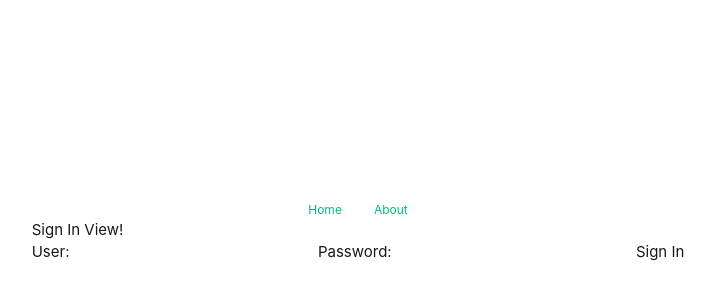
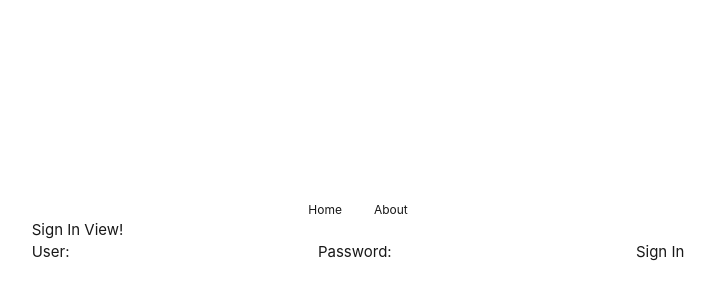
Before and after one commit to alexfreixa/IH-TODO-List, a Vue app: page /signin in a window 1280 px wide. Shown: the part 184-484 px from the top of the page, without its empty margins (282-997 px from the left). Built offline with nearby package versions, Linux system fonts and the light colour scheme.

Commit message:
Loop Tasks working

```diff
--- a/src/assets/main.css
+++ b/src/assets/main.css
@@ -4,18 +4,9 @@
 @tailwind utilities;
 
 #app {
-  max-width: 1280px;
+  width: 100%;
   margin: 0 auto;
   padding: 2rem;
-  font-weight: normal;
-}
-
-a,
-.green {
-  text-decoration: none;
-  color: hsla(160, 100%, 37%, 1);
-  transition: 0.4s;
-  padding: 3px;
 }
 
 @media (hover: hover) {
--- a/src/components/SingleTask.vue
+++ b/src/components/SingleTask.vue
@@ -7,7 +7,7 @@ defineProps({
 </script>
 
 <template>
-  <div id="task-body" class="flex text-black bg-white">
+  <div id="item" class="flex text-black bg-white px-4 py-2 border-b border-black w-3/4">
     <div id="id">
       <span>#{{ task.id }} - </span>
     </div>
--- a/src/views/HomeView.vue
+++ b/src/views/HomeView.vue
@@ -1,18 +1,17 @@
 <script setup>
-
-import { useTasksStore } from '@/stores/tasksStore';
-import { storeToRefs } from 'pinia';
-import { onMounted } from 'vue';
-import { ref } from 'vue';
+import { useTasksStore } from '@/stores/tasksStore'
+import { storeToRefs } from 'pinia'
+import { onMounted } from 'vue'
+import { ref } from 'vue'
 
 //import SingleTask from '@/components/SingleTask.vue';
-import SingleTask from '../components/SingleTask.vue';
+import SingleTask from '../components/SingleTask.vue'
 
-const tasksStore = useTasksStore();
-const { tasks } = storeToRefs(tasksStore);
+const tasksStore = useTasksStore()
+const { tasks } = storeToRefs(tasksStore)
 
 onMounted(() => {
-	tasksStore.fetchTasks();
+  tasksStore.fetchTasks()
 })
 
 /*const taskList = ref([
@@ -32,19 +31,20 @@ onMounted(() => {
 		is_complete: true,
     },
 ]);*/
-
 </script>
 
 <template>
-	<main>
-		<h1>My personal Task List</h1>
-		<br>
-		<SingleTask v-for="task in tasks" :task="task"/>
-		<br>
-		<span>Total Tasks: {{ tasks.length }}</span>
-
-	</main>
+  <main class="w-full">
+    <br />
+	<div class="flex justify-center flex-col">
+    <h1 class="text-xl">My personal Task List</h1>
+    <br />
+    <div id="tasks-list">
+      <SingleTask v-for="task in tasks" :task="task" />
+    </div>
+</div>
+    <div class="text-center pt-5">Total Tasks: {{ tasks.length }}</div>
+  </main>
 </template>
 
-<style scoped>
-</style>
+<style scoped></style>
```
